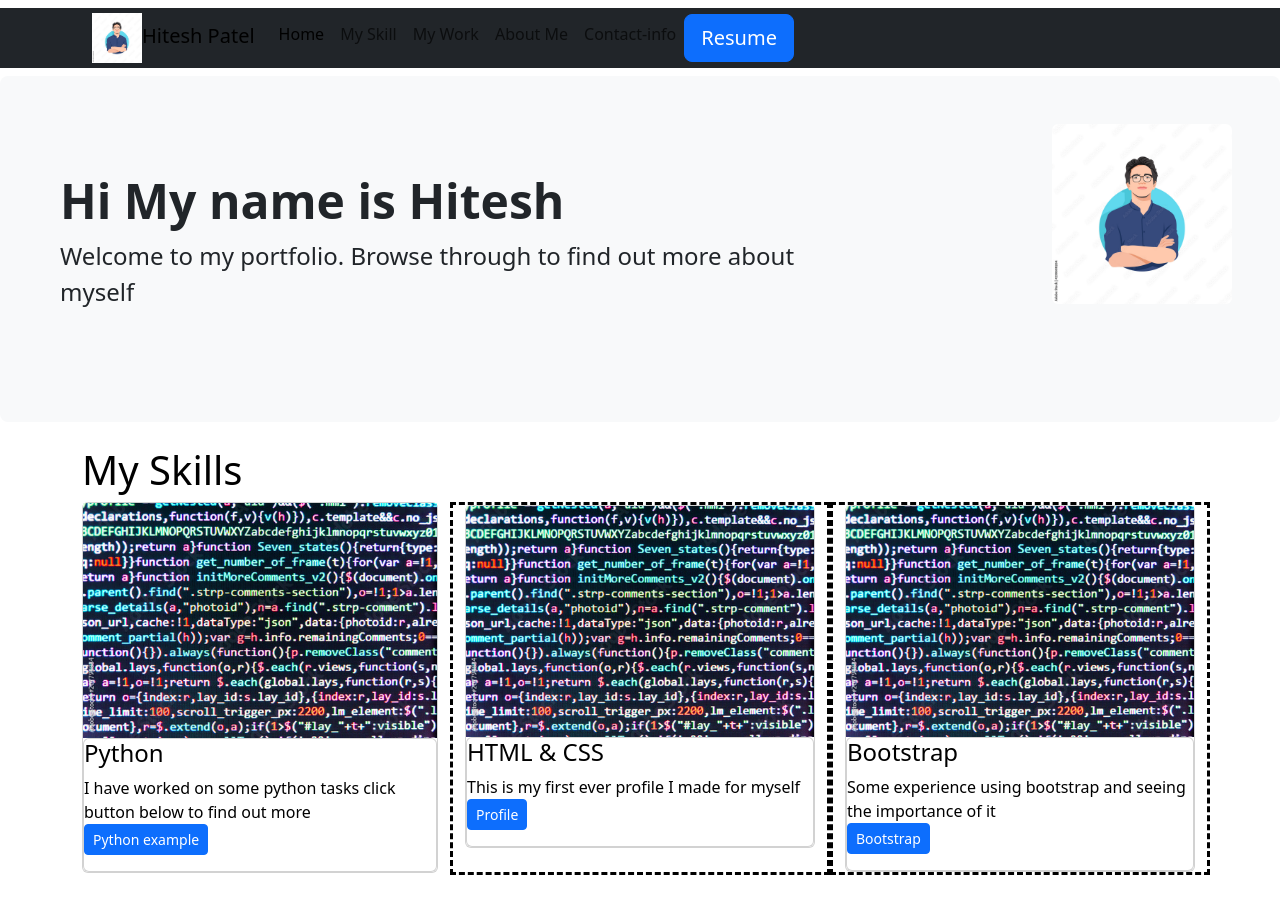
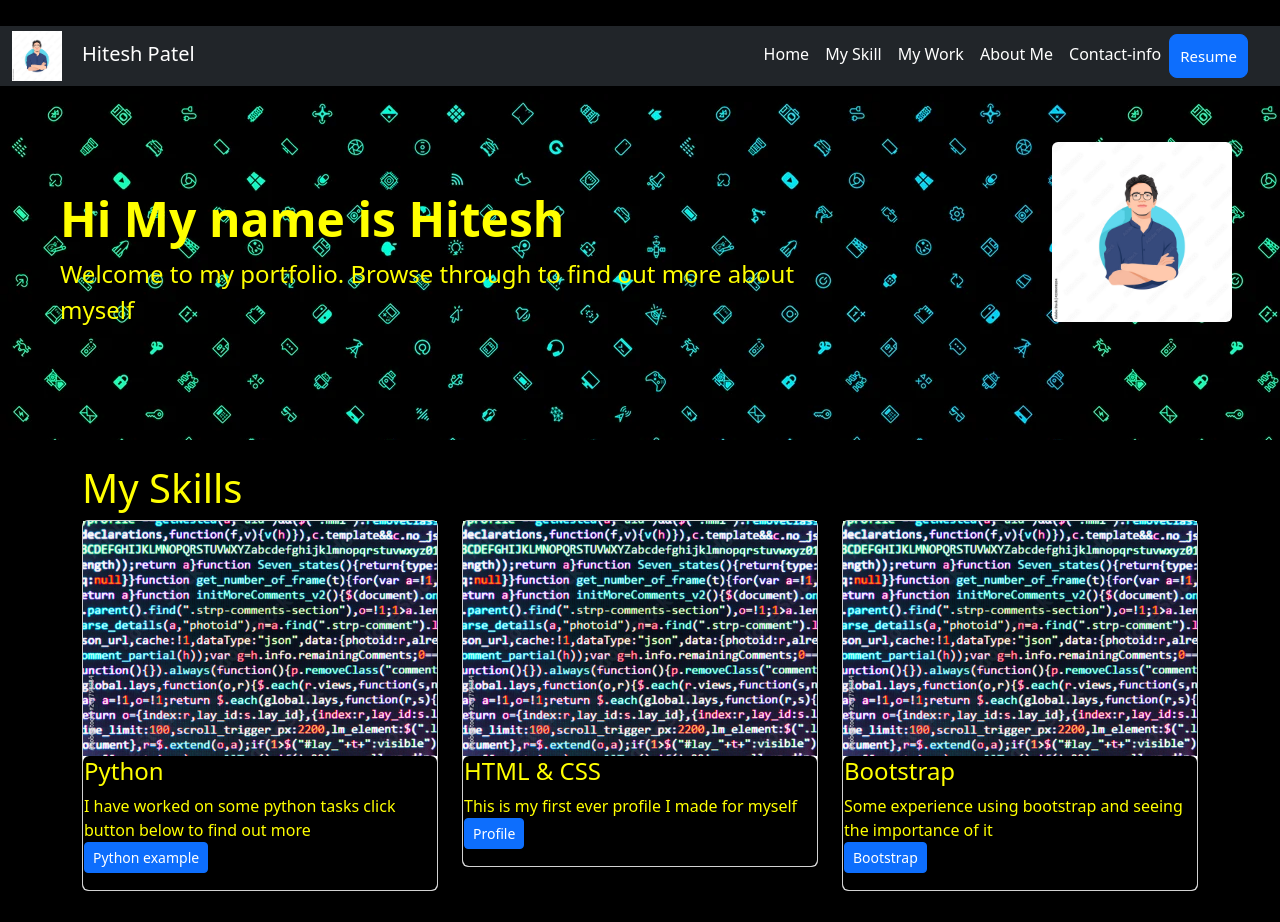
Before and after one commit to hitesh70738/Bootstrap-Portfolio, a plain HTML site: page index.html in a window 1280 px wide. Shown: the top 922 px of the page. Drawn offline with nearby package versions, Linux system fonts and the light colour scheme.

Commit message:
add more styles

```diff
--- a/css/styles.css
+++ b/css/styles.css
@@ -1,7 +1,12 @@
 /* Nav bar */
 
 * {
-    /* background-image: url(/images/icons-back.webp); */
+    /* background-color: yellow; */
+}
+
+body {
+    background-color: black;
+
 }
 
 /* Myskill */
@@ -9,28 +14,57 @@
 nav {
     /* margin: 20px; */
     /* border-style: dashed; */
+    color: white;
+    margin-top: 18px;
+
+
+}
+.navImage {
+    margin-right: 20px;
 }
 nav a {
     color: black;
 }
+
+#navcolor {
+    color: white;
+}
 .navbar-brand {
-    margin-left: 80px;
+    /* margin-left: 80px; */
 }
 
-.skill {
-    border-style: dashed;
+.navbar-nav {
+    margin-left: auto;
+    margin-right: 0 !important;
 }
+
+.navCTA {
+    font-size: 15px;
+    padding: 10px;
+}
+
 
 
 /* jumbotron */
 
-#margin {
-    margin: 40px;
-    border-style: dashed;
+.mediaBackground {
+    background-image: url("../images/icons-back.webp");
+}
+
+.jumbocolor {
+    color: yellow;
+}
+
+
+
+/* Skills  */
+
+.skills-img {
+    background-color: black;
 }
 
 #color {
-    color: black;
+    color: yellow;
 }
 
 .btn-lg {
@@ -41,12 +75,36 @@ nav a {
     margin-top: 50px;
 }
 
-#row-id {
-    border-style: dashed;
-}
 
 
 #border {
-    border-style: dashed;
+    /* border-style: dashed; */
     margin-top: 35px;
 }
+
+.card-aboutme {
+    border: none;
+}
+
+.btn-shadow-hover:hover {
+    box-shadow: 0 0 80px rgba(114, 254, 0, 0.3);
+}
+
+#contact-info {
+    float: left;
+}
+
+.text-end {
+    margin-right: 150px;
+
+}
+
+/* @media (min-width: 992px) {
+    body {
+      padding-top: 56px;
+    }
+  }
+
+  .card {
+    height: 100%;
+  } */
```
